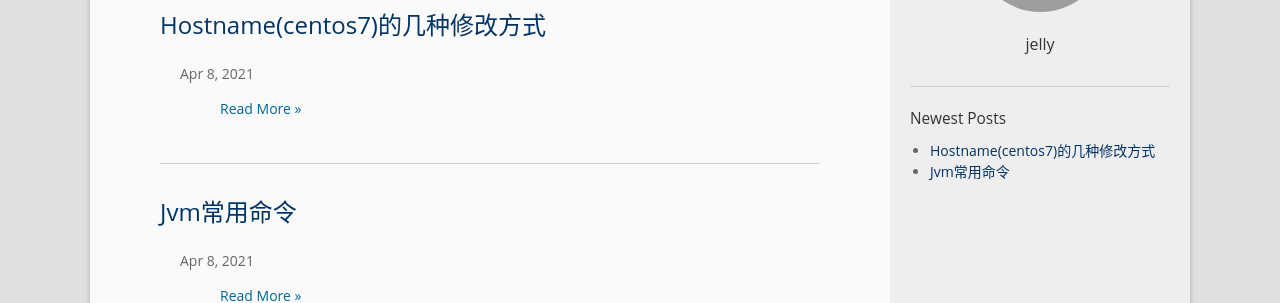
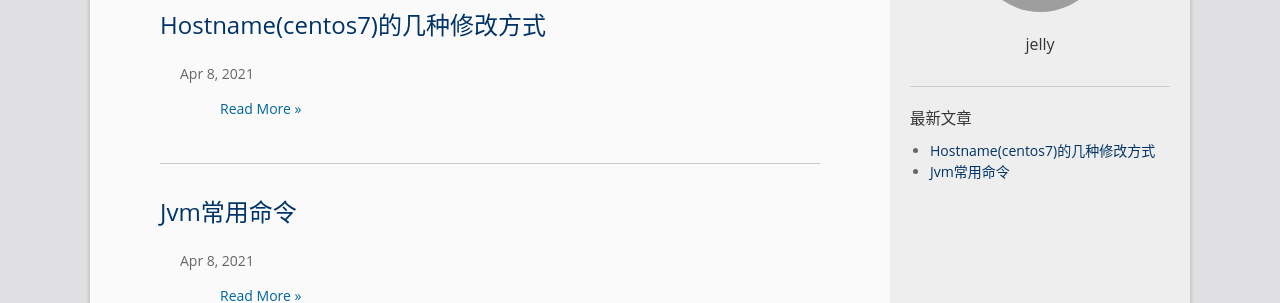
Before and after one commit to jelly-wzj/bigdata, a Jekyll site: the page built from index.html, in a window 1280 px wide. Shown: the part 245-548 px from the top of the page. Built offline with Jekyll 4.4.1, drawn with Linux system fonts in a browser that asks for light colours; the list of posts is cut into pages by our own code; grey boxes are pictures that could not be loaded.

Commit message:
init blog

```diff
--- a/_includes/sidebar.html
+++ b/_includes/sidebar.html
@@ -16,7 +16,7 @@
 </div>
 
 <div class="col-box">
-    <div class="col-box-title">Newest Posts</div>
+    <div class="col-box-title">最新文章</div>
     <ul class="post-list">
         {% for post in site.posts limit:5 %}
         <li><a class="post-link" href="{{ post.url | prepend: site.baseurl }}">{{ post.title }}</a></li>
```
